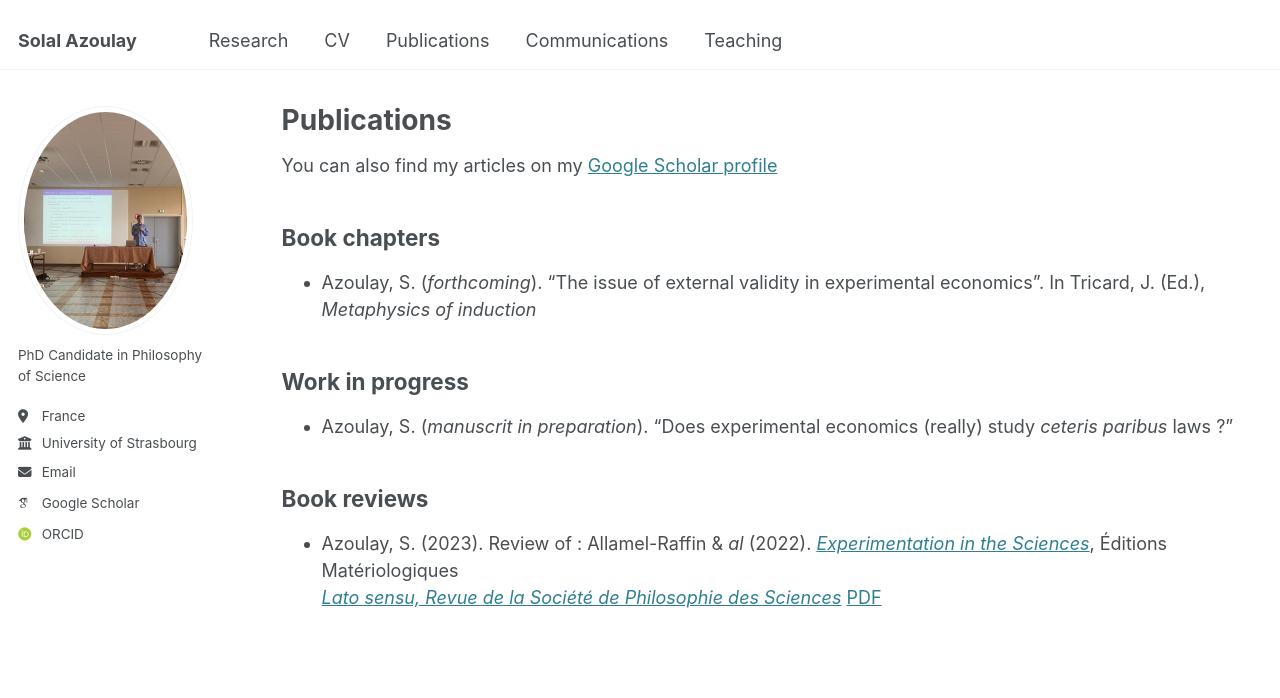
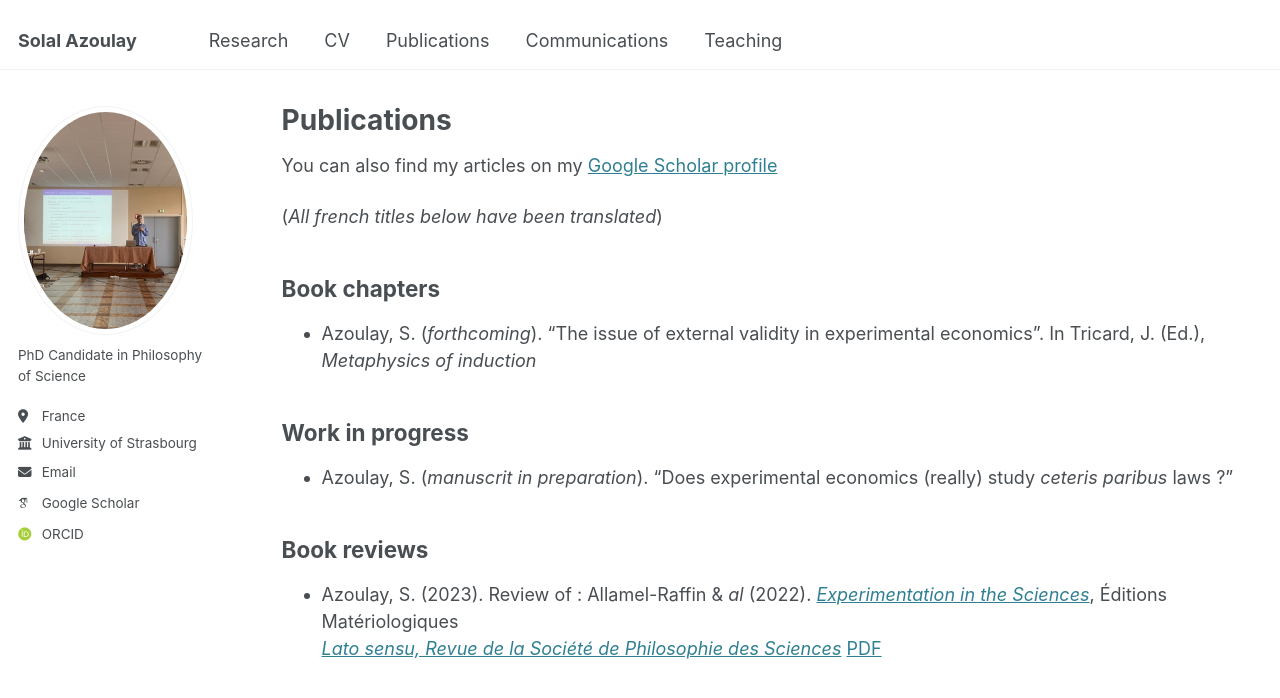
Before and after one commit to solal-azoulay/solal-azoulay.github.io, a Jekyll site: the page built from _pages/publications.md, in a window 1280 px wide and 968 px high. Shown: the top 698 px of the window. Built offline with Jekyll 4.4.1, drawn with Linux system fonts in a browser that asks for light colours; some web fonts are replaced.

Commit message:
Update publications.md

```diff
--- a/_pages/publications.md
+++ b/_pages/publications.md
@@ -6,6 +6,8 @@ author_profile: true
 ---
 
 You can also find my articles on my [Google Scholar profile](https://scholar.google.com/citations?user=7yZtUacAAAAJ&hl=fr&oi=ao)
+
+(_All french titles below have been translated_)
 
 Book chapters
 ------------
```
